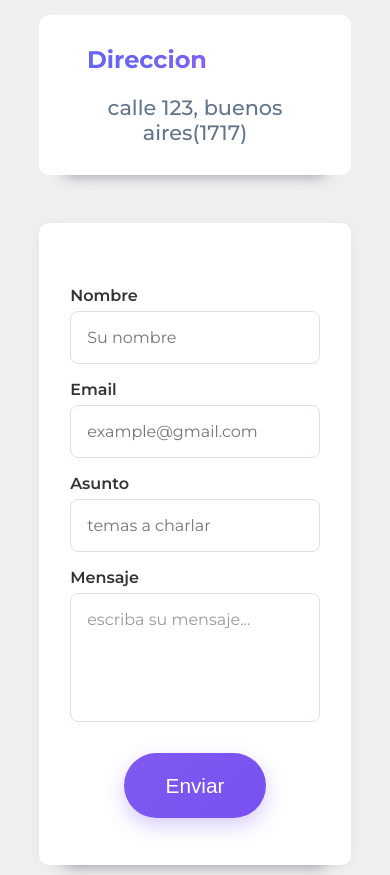
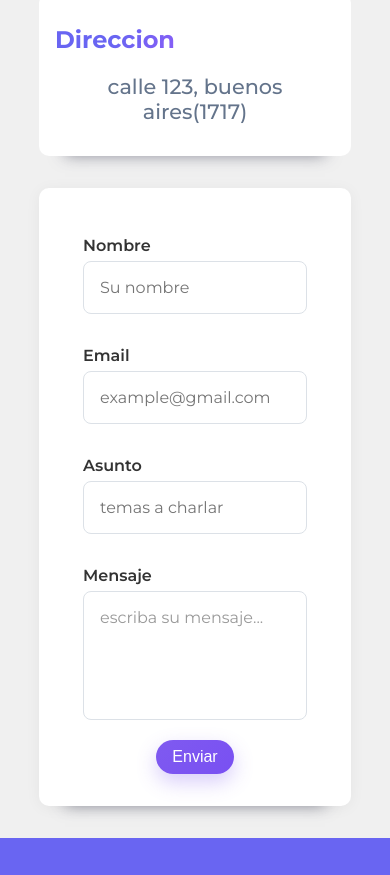
Before and after one commit to enzodp123/Entrega-nro2, a plain HTML site: page index.html in a window 390 px wide. Shown: the part 4015-4890 px from the top of the page. Drawn offline with nearby package versions, Linux system fonts and the light colour scheme.

Commit message:
responsive fix v0.2

```diff
--- a/styles.css
+++ b/styles.css
@@ -468,7 +468,7 @@ body{
     justify-content: center;
     align-items: center;
     width: 50%;
-    height: 73%;
+    height: 80%;
 }
 
 .form-contacto form{
@@ -477,8 +477,10 @@ body{
     justify-content: center;
     align-items: center;
     width: 100%;
-    height: 90%;
+    height: 100%;
+    padding: 2em 2em;
     border-radius: 10px;
+    gap: 1em;
     box-shadow: 0 2px 15px rgba(0,0,0,0.05);
 }
 
@@ -513,11 +515,10 @@ textarea::placeholder{
 .btn-submit {
     background: linear-gradient(135deg, #7f5af0, #7950f2);
     color: white;
-    padding: 1em 2em;
     border: none;
     border-radius: 3em;
     font-size: 1.3em;
-    margin-top: 1.3em;
+    padding: 0.5em 2em;
     cursor: pointer;
     box-shadow: 0 8px 20px rgba(127, 90, 240, 0.3);
     transition: transform 0.2s ease;
@@ -700,24 +701,41 @@ textarea::placeholder{
         text-align: center;
     }
     #contacto{
-        height: 190vh;
+        height: auto;
+        gap: 4em;
     }
     .container__contacto{
         flex-direction: column;
+        gap: 2em;
     }
+
     .contacto--cards{
         width: 100%;
         height: 50%;
         gap: 2em;
+        margin-top: 2em;
+    }
+    .contacto--card{
+        width: 100%;
+        height: 100%;
+        padding: 2em 1em;
     }
     .form-contacto{
         width: 100%;
         height: 50%;
+        margin-bottom: 2em;
     }
     .form-contacto form{
         width: 100%;
         height: 100%;
+        padding: 2em 1em;
     }
+
+    .btn-submit {
+        font-size: 1em;
+        padding: 0.5em 1em;
+    }
+
     #footer{
         height: 40vh;
         justify-content: space-evenly;
```
